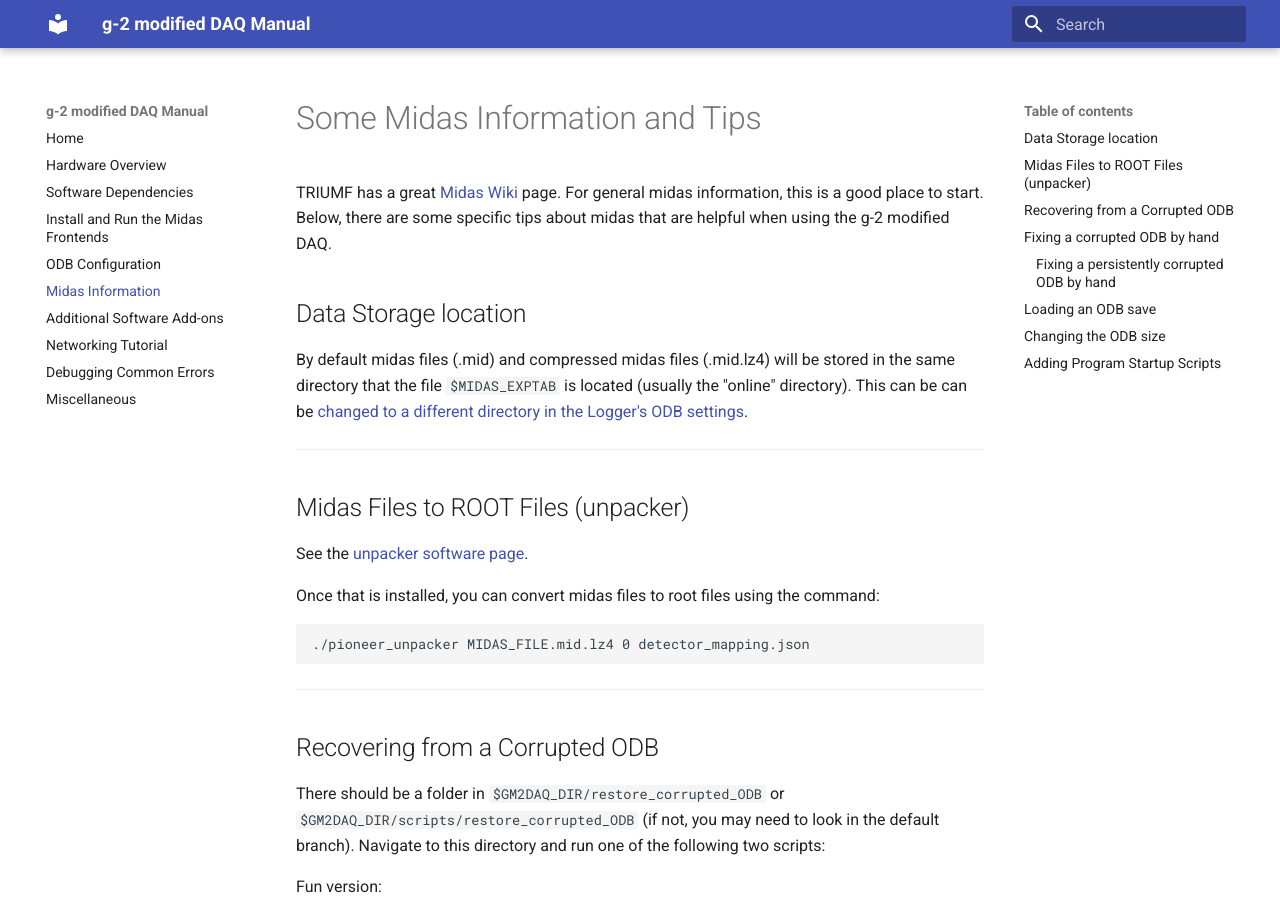
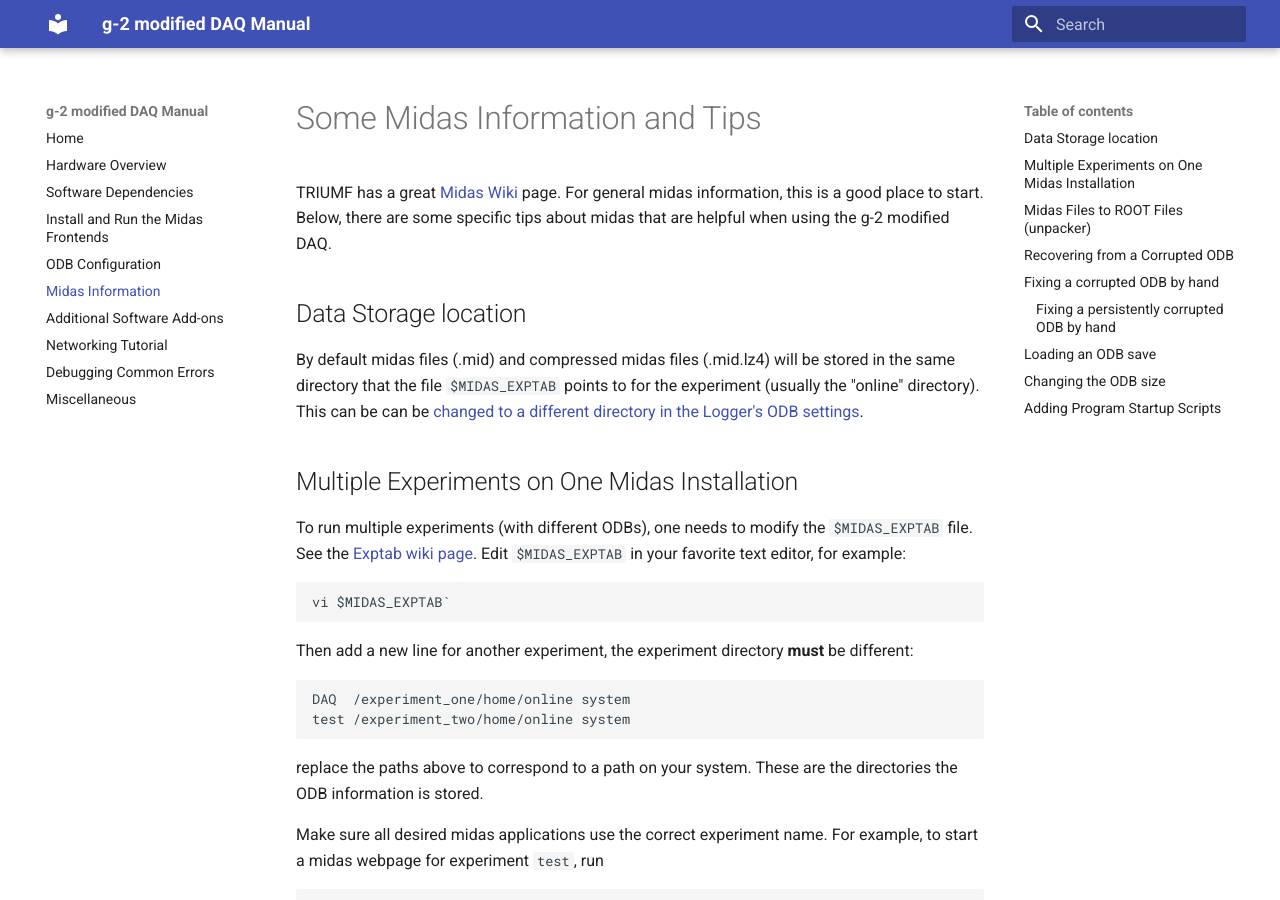
Before and after one commit to jaca230/teststand_daq_manual, an MkDocs documentation site: the page built from docs/midas.md, in a window 1280 px wide and 900 px high. Built offline with MkDocs 1.6.1 and Material for MkDocs 9.7.7, drawn with Linux system fonts in a browser that asks for light colours; some of the changed text lies outside the part shown.

Commit message:
various corrections and additions

````diff
--- a/docs/midas.md
+++ b/docs/midas.md
@@ -2,7 +2,24 @@
 TRIUMF has a great [Midas Wiki](https://daq00.triumf.ca/MidasWiki/index.php/Main_Page) page. For general midas information, this is a good place to start. Below, there are some specific tips about midas that are helpful when using the g-2 modified DAQ.
 
 ## Data Storage location
-By default midas files (.mid) and compressed midas files (.mid.lz4) will be stored in the same directory that the file `$MIDAS_EXPTAB` is located (usually the "online" directory). This can be can be [changed to a different directory in the Logger's ODB settings](odb_config.md#change-logger-data-writing-directory).
+By default midas files (.mid) and compressed midas files (.mid.lz4) will be stored in the same directory that the file `$MIDAS_EXPTAB` points to for the experiment (usually the "online" directory). This can be can be [changed to a different directory in the Logger's ODB settings](odb_config.md#change-logger-data-writing-directory).
+
+## Multiple Experiments on One Midas Installation
+To run multiple experiments (with different ODBs), one needs to modify the `$MIDAS_EXPTAB` file. See the [Exptab wiki page](https://daq00.triumf.ca/MidasWiki/index.php/Exptab). Edit `$MIDAS_EXPTAB` in your favorite text editor, for example:
+```
+vi $MIDAS_EXPTAB`
+```
+Then add a new line for another experiment, the experiment directory **must** be different:
+```
+DAQ  /experiment_one/home/online system
+test /experiment_two/home/online system
+```
+replace the paths above to correspond to a path on your system. These are the directories the ODB information is stored.
+
+Make sure all desired midas applications use the correct experiment name. For example, to start a midas webpage for experiment `test`, run
+```
+$MIDASSYS/bin/mhttpd -e test
+```
 
 ---
 
````
Also changed, not shown: docs/hardware_overview.md (+1 -1 lines), docs/installing_and_building.md (+1 -1 lines), docs/software_dependencies.md (+4 -0 lines), site/hardware_overview/index.html, site/installing_and_building/index.html, site/odb_config/index.html, site/print_page/index.html, site/search/search_index.json, site/software_dependencies/index.html, 1 other file.
